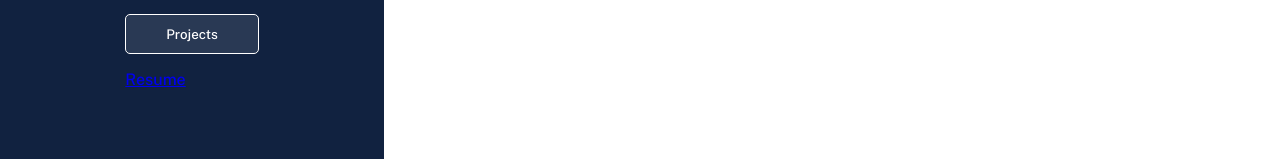
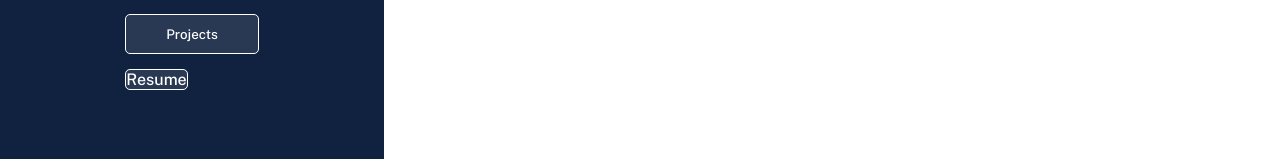
Before and after one commit to kennedymark680/portfolio2, a React (Create React App) app: page / in a window 1280 px wide. Shown: the part 592-751 px from the top of the page. Built offline with nearby package versions, Linux system fonts and the light colour scheme.

Commit message:
styling buttons

```diff
--- a/src/App.css
+++ b/src/App.css
@@ -36,13 +36,15 @@
   margin: 0 1.5em;
 }
 
-.left button {
+.left button,
+.left a {
   color: white;
   height: 3em;
   width: 10em;
   border: 1.5px solid white;
   background-color: rgba(255,255,255,.1);
   border-radius: 5px;
+  text-decoration: none;
 }
 
 .left button:hover {
@@ -259,6 +261,7 @@ li {
   margin: 3em 5em 0 5em;
 }
 
+
 .skillsList {
   display: grid;
   grid-template-columns: 1fr 1fr 1fr 1fr;
```
